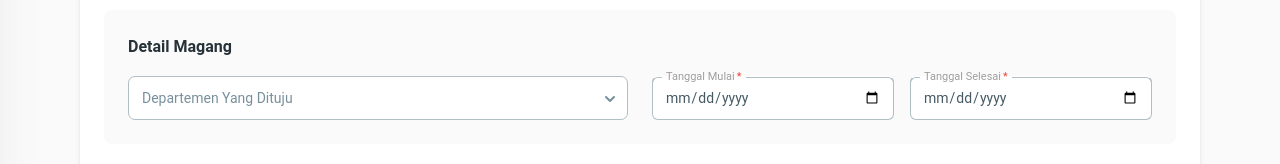
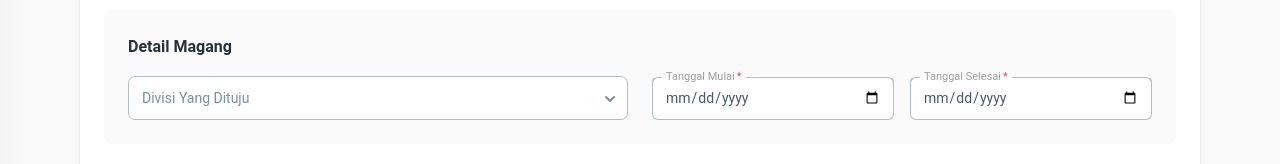
Before and after one commit to Intern-At-Nagari/nagariintern-client, a React (Vite) app: page /application in a window 1280 px wide. Shown: the part 583-747 px from the top of the page. Built offline with nearby package versions, Linux system fonts and the light colour scheme; sample sign-in values are in the browser's storage; the HTML template or start-up script is replaced by a standard one.

Commit message:
minor changes

```diff
--- a/src/components/ApplicationForm.jsx
+++ b/src/components/ApplicationForm.jsx
@@ -219,17 +219,17 @@ const ApplicationForm = () => {
                 <div className="grid grid-cols-1 md:grid-cols-2 gap-6">
                   <Select
                     name="divisi"
-                    label="Departemen Yang Dituju"
+                    label="Divisi Yang Dituju"
                     size="lg"
                     value={formData.divisi}
-                    onChange={(value) => handleSelectChange("departemen", value)}
+                    onChange={(value) => handleSelectChange("divisi", value)}
                     required
                     className="bg-white"
                   >
-                    <Option value="it">IT Development</Option>
-                    <Option value="hr">Human Resources</Option>
-                    <Option value="finance">Finance</Option>
-                    <Option value="marketing">Marketing</Option>
+                    <Option value="IT_Develompent">IT Development</Option>
+                    <Option value="Human_Resource">Human Resources</Option>
+                    <Option value="Finance">Finance</Option>
+                    <Option value="Marketing">Marketing</Option>
                   </Select>
                   <div className="grid grid-cols-1 md:grid-cols-2 gap-4">
                     <Input
```
